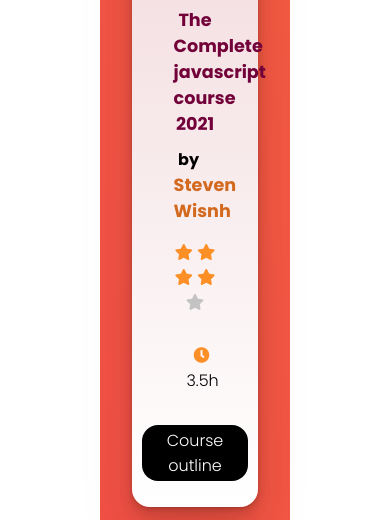
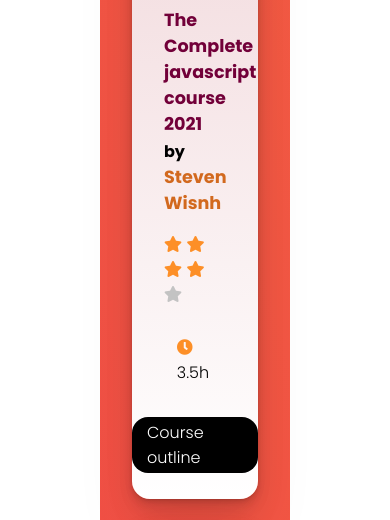
Before and after one commit to sojol4242/Module8, a plain HTML site: page index.html in a window 390 px wide. Shown: the part 484-1004 px from the top of the page. Drawn offline with Linux system fonts and the light colour scheme.

Commit message:
commited

```diff
--- a/style.css
+++ b/style.css
@@ -7,7 +7,6 @@
 
 body {
     max-width: 1300px;
-    width: 100%;
     margin: 0 auto;
     padding: 50px 100px;
     font-family: 'Poppins', sans-serif;
@@ -65,7 +64,7 @@ section {
 
 .course_info,
 .course_details {
-    margin: .6rem;
+    margin: .6rem 0;
 }
 
 .course_details {
@@ -76,7 +75,7 @@ section {
 
 .course_info>h2,
 .course_info>p {
-    margin: .6rem 0;
+    margin: .1rem 0;
     padding: 0 2rem;
 }
 
@@ -130,7 +129,7 @@ a {
     margin-top: 2rem;
 }
 
-@media only screen and (max-width:980px) {
+@media only screen and (max-width:1020px) {
     .courses {
         grid-template-columns: repeat(2, 1fr);
         grid-row: auto;
@@ -152,18 +151,35 @@ a {
     }
 }
 
-@media only screen and (max-width:600px) {
+@media only screen and (max-width:550px) {
     .courses {
-        display: flex;
-        flex-direction: column;
-        justify-self: center;
-        align-items: center;
+        grid-template-columns: 1fr;
+        grid-row: auto;
+        place-items: center;
+    }
+    .course {
+        width: 100%;
     }
     .course_details {
         flex-direction: column;
     }
+}
+
+@media only screen and (max-width:450px) {
+    .courses {
+        display: flex;
+        flex-wrap: wrap;
+        flex-direction: column;
+    }
     .course {
         width: 100%;
+    }
+    .course_details {
+        flex-direction: column;
+    }
+    .course_info {
+        width: 100%;
+        text-align: start;
     }
 }
 
```
